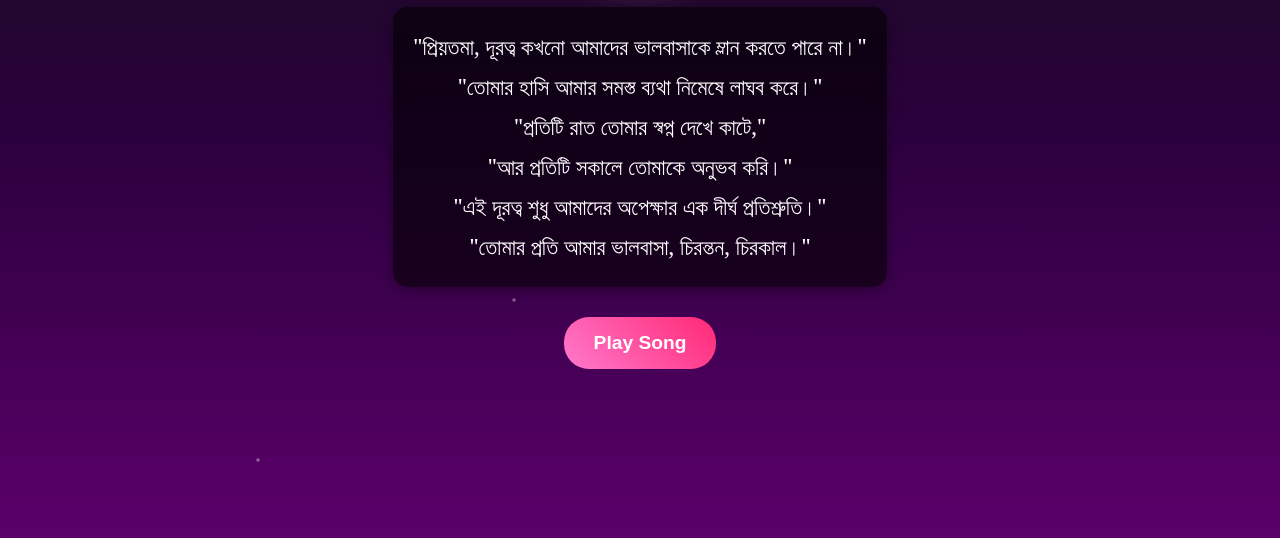
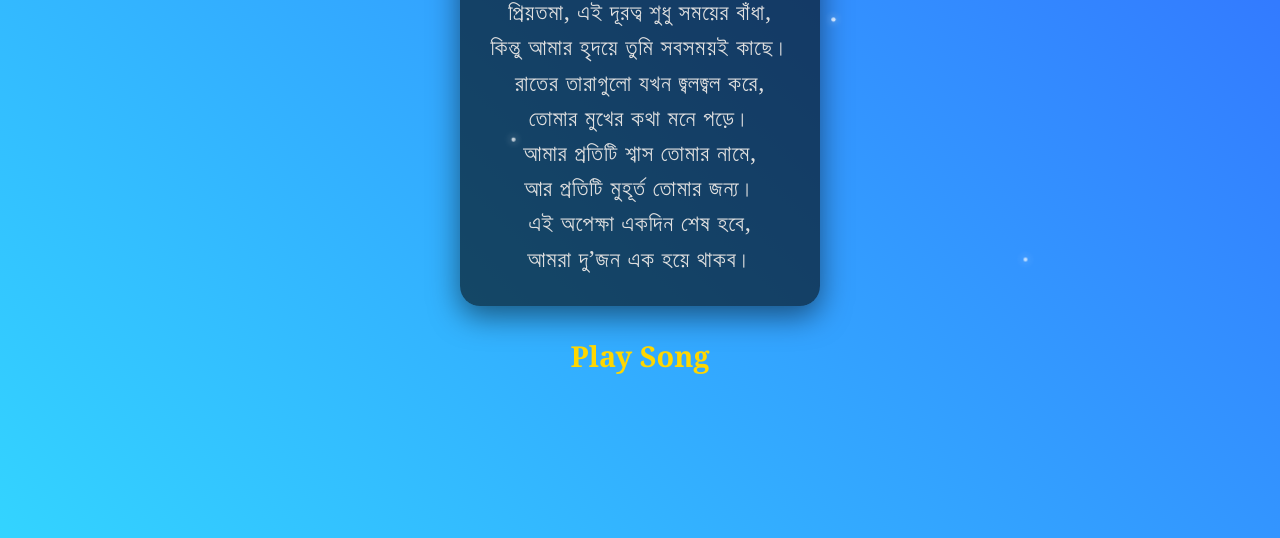
Before and after one commit to jehadjoy55/love-bird, a plain HTML site: page index.html in a window 1280 px wide. Shown: the part 262-800 px from the top of the page. Drawn offline with Linux system fonts and the light colour scheme.

Commit message:
Update index.html

```diff
--- a/index.html
+++ b/index.html
@@ -3,7 +3,7 @@
 <head>
     <meta charset="UTF-8">
     <meta name="viewport" content="width=device-width, initial-scale=1.0">
-    <title>মাহু - অনন্ত প্রেমের গল্প</title>
+    <title>অনন্ত অপেক্ষা</title>
     <style>
         /* General Styling */
         * {
@@ -14,157 +14,150 @@
 
         body {
             font-family: 'Georgia', serif;
-            background: linear-gradient(to bottom, #121212, #2c003e, #5b006a);
-            color: #fff;
-            overflow-y: scroll;
-            height: 100vh;
+            background: linear-gradient(45deg, rgba(255, 0, 0, 0.8), rgba(0, 255, 255, 0.8), rgba(0, 0, 255, 0.8));
+            background-size: 400% 400%;
+            animation: gradientBG 10s infinite ease-in-out;
             display: flex;
             flex-direction: column;
             align-items: center;
             justify-content: center;
+            min-height: 100vh;
+            color: #fff;
         }
 
-        .moon {
-            position: absolute;
-            top: 10%;
-            left: 50%;
-            transform: translateX(-50%);
-            width: 150px;
-            height: 150px;
-            background: radial-gradient(circle, rgba(255, 255, 255, 0.9), rgba(255, 255, 255, 0) 70%);
-            border-radius: 50%;
-            box-shadow: 0 0 30px rgba(255, 255, 255, 0.7);
-            animation: moonGlow 3s infinite alternate;
+        @keyframes gradientBG {
+            0% { background-position: 0% 50%; }
+            50% { background-position: 100% 50%; }
+            100% { background-position: 0% 50%; }
         }
 
-        @keyframes moonGlow {
-            0% { box-shadow: 0 0 30px rgba(255, 255, 255, 0.5); }
-            100% { box-shadow: 0 0 60px rgba(255, 255, 255, 0.9); }
+        /* Poem Styling */
+        .poem-container {
+            text-align: center;
+            padding: 30px;
+            margin: 20px;
+            max-width: 600px;
+            background: rgba(0, 0, 0, 0.6);
+            border-radius: 20px;
+            box-shadow: 0 10px 30px rgba(0, 0, 0, 0.5);
+            animation: fadeIn 3s ease;
         }
 
-        .stars {
-            position: absolute;
-            width: 100%;
-            height: 100%;
-            background: transparent;
+        @keyframes fadeIn {
+            from { opacity: 0; transform: translateY(20px); }
+            to { opacity: 1; transform: translateY(0); }
         }
 
-        .stars div {
+        .poem-container h1 {
+            font-size: 2rem;
+            margin-bottom: 10px;
+            color: #ffcccb;
+            text-shadow: 0 3px 5px rgba(0, 0, 0, 0.8);
+        }
+
+        .poem-container p {
+            font-size: 1.4rem;
+            line-height: 2.2rem;
+            letter-spacing: 1px;
+            color: #e0e0e0;
+        }
+
+        /* Floating Stars */
+        .star {
             position: absolute;
-            width: 4px;
-            height: 4px;
+            width: 3px;
+            height: 3px;
             background: rgba(255, 255, 255, 0.8);
             border-radius: 50%;
-            animation: twinkle 2s infinite alternate;
+            box-shadow: 0 0 6px rgba(255, 255, 255, 0.8);
+            animation: twinkle 5s infinite alternate ease-in-out;
         }
 
         @keyframes twinkle {
-            0% { opacity: 0.5; transform: scale(0.8); }
-            100% { opacity: 1; transform: scale(1); }
+            0% { opacity: 0.6; transform: scale(1); }
+            100% { opacity: 1; transform: scale(1.5); }
         }
 
-        .poem-container {
-            margin-top: 100px;
-            padding: 20px;
-            background: rgba(0, 0, 0, 0.6);
-            border-radius: 15px;
-            box-shadow: 0 4px 15px rgba(0, 0, 0, 0.3);
-            backdrop-filter: blur(8px);
-            text-align: center;
-            animation: fadeIn 3s ease-out;
+        .star:nth-child(1) { top: 15%; left: 20%; animation-delay: 0.5s; }
+        .star:nth-child(2) { top: 35%; left: 65%; animation-delay: 1s; }
+        .star:nth-child(3) { top: 50%; left: 40%; animation-delay: 1.5s; }
+        .star:nth-child(4) { top: 65%; left: 80%; animation-delay: 2s; }
+        .star:nth-child(5) { top: 25%; left: 50%; animation-delay: 2.5s; }
+
+        /* Play Song Button */
+        .play-text {
+            margin-top: 20px;
+            font-size: 1.8rem;
+            font-weight: bold;
+            color: #ffd700;
+            cursor: pointer;
+            animation: bounce 2s infinite ease-in-out;
         }
 
-        .poem-line {
-            font-size: 1.4rem;
-            line-height: 2.5rem;
-            opacity: 0;
-            transform: translateY(20px);
-            animation: slideIn 1.5s ease forwards;
+        @keyframes bounce {
+            0%, 100% { transform: translateY(0); }
+            50% { transform: translateY(-10px); }
         }
 
-        .poem-line:nth-child(odd) { animation-delay: 0.5s; }
-        .poem-line:nth-child(even) { animation-delay: 1s; }
-
-        @keyframes slideIn {
-            0% { opacity: 0; transform: translateY(20px); }
-            100% { opacity: 1; transform: translateY(0); }
-        }
-
-        @keyframes fadeIn {
-            0% { opacity: 0; }
-            100% { opacity: 1; }
-        }
-
-        .play-btn {
-            margin-top: 30px;
-            padding: 15px 30px;
-            font-size: 1.2rem;
-            font-weight: bold;
-            background: linear-gradient(45deg, #ff79cd, #ff2975);
-            color: white;
-            border: none;
-            border-radius: 25px;
-            cursor: pointer;
-            transition: transform 0.3s ease, box-shadow 0.3s ease;
-        }
-
-        .play-btn:hover {
-            transform: scale(1.1);
-            box-shadow: 0 4px 15px rgba(255, 255, 255, 0.5);
-        }
-
-        .play-btn:focus {
-            outline: none;
-        }
-
-        .after-click {
-            display: none;
-            margin-top: 15px;
-            font-size: 1.5rem;
-            color: #ff79cd;
-            animation: heartPulse 1s infinite alternate;
+        .play-text.clicked {
+            font-size: 2rem;
+            color: #ff69b4;
+            text-shadow: 0 3px 10px rgba(255, 255, 255, 0.8);
+            animation: heartPulse 1s infinite ease-in-out;
         }
 
         @keyframes heartPulse {
-            0% { transform: scale(1); }
-            100% { transform: scale(1.2); }
+            0%, 100% { transform: scale(1); }
+            50% { transform: scale(1.2); }
         }
+
     </style>
 </head>
 <body>
-    <div class="moon"></div>
-    <div class="stars">
-        <!-- Random Stars -->
-        <div style="top: 20%; left: 30%; animation-delay: 0.3s;"></div>
-        <div style="top: 50%; left: 60%; animation-delay: 1s;"></div>
-        <div style="top: 70%; left: 40%; animation-delay: 0.8s;"></div>
-        <div style="top: 30%; left: 80%; animation-delay: 1.5s;"></div>
-        <div style="top: 90%; left: 20%; animation-delay: 1.2s;"></div>
+    <!-- Background Stars -->
+    <div class="star"></div>
+    <div class="star"></div>
+    <div class="star"></div>
+    <div class="star"></div>
+    <div class="star"></div>
+
+    <!-- Poem Section -->
+    <div class="poem-container">
+        <h1>অনন্ত অপেক্ষা</h1>
+        <p>
+            প্রিয়তমা, এই দূরত্ব শুধু সময়ের বাঁধা,<br>
+            কিন্তু আমার হৃদয়ে তুমি সবসময়ই কাছে।<br>
+            রাতের তারাগুলো যখন জ্বলজ্বল করে,<br>
+            তোমার মুখের কথা মনে পড়ে।<br>
+            আমার প্রতিটি শ্বাস তোমার নামে, <br>
+            আর প্রতিটি মুহূর্ত তোমার জন্য।<br>
+            এই অপেক্ষা একদিন শেষ হবে,<br>
+            আমরা দু’জন এক হয়ে থাকব।<br>
+        </p>
     </div>
 
-    <div class="poem-container">
-        <div class="poem-line">"প্রিয়তমা, দূরত্ব কখনো আমাদের ভালবাসাকে ম্লান করতে পারে না।"</div>
-        <div class="poem-line">"তোমার হাসি আমার সমস্ত ব্যথা নিমেষে লাঘব করে।"</div>
-        <div class="poem-line">"প্রতিটি রাত তোমার স্বপ্ন দেখে কাটে,"</div>
-        <div class="poem-line">"আর প্রতিটি সকালে তোমাকে অনুভব করি।"</div>
-        <div class="poem-line">"এই দূরত্ব শুধু আমাদের অপেক্ষার এক দীর্ঘ প্রতিশ্রুতি।"</div>
-        <div class="poem-line">"তোমার প্রতি আমার ভালবাসা, চিরন্তন, চিরকাল।"</div>
+    <!-- Play Song Text -->
+    <div class="play-text" onclick="playMusic()" id="playText">
+        Play Song
     </div>
 
-    <button class="play-btn" onclick="playMusic()">Play Song</button>
-    <div id="after-click" class="after-click">I LOVE YOU MAHU ❤️</div>
-
-    <audio id="music" src="22.mp3"></audio>
+    <!-- Audio Element -->
+    <audio id="backgroundMusic" src="22.mp3"></audio>
 
     <script>
         function playMusic() {
-            const music = document.getElementById('music');
-            const btn = document.querySelector('.play-btn');
-            const afterClickText = document.getElementById('after-click');
+            const audio = document.getElementById("backgroundMusic");
+            const playText = document.getElementById("playText");
 
-            music.play();
-            btn.style.display = 'none';
-            afterClickText.style.display = 'block';
+            if (audio.paused) {
+                audio.play();
+                playText.classList.add("clicked");
+                playText.textContent = "I LOVE YOU MAHU ❤️";
+            } else {
+                audio.pause();
+                playText.classList.remove("clicked");
+                playText.textContent = "Play Song";
+            }
         }
     </script>
 </body>
```
